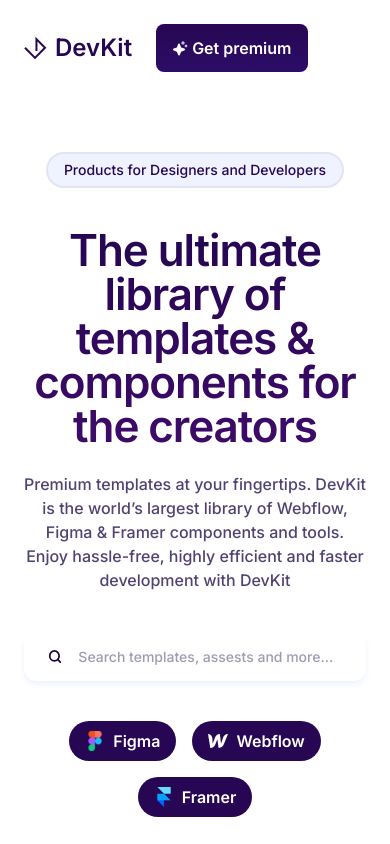
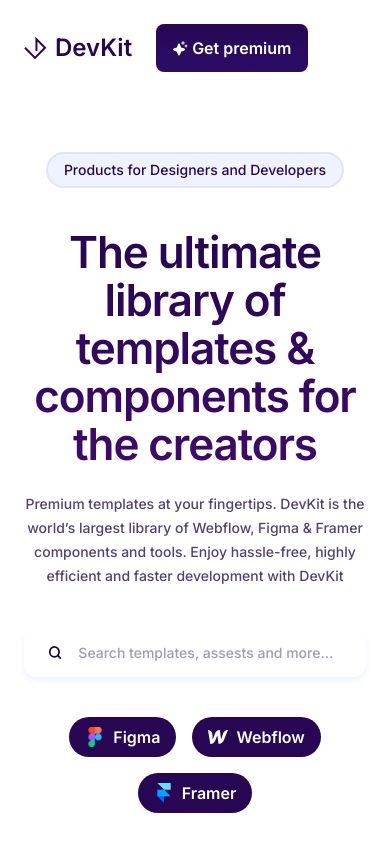
Before and after one commit to AJ1732/devkit, a React (Vite) app: page / in a window 390 px wide. Shown: the top 844 px of the page. Built offline with nearby package versions, Linux system fonts and the light colour scheme.

Commit message:
chore: update

```diff
--- a/src/sections/HeadlineSection/index.tsx
+++ b/src/sections/HeadlineSection/index.tsx
@@ -11,10 +11,10 @@
         </div>
 
         <div className="flex flex-col items-center justify-center gap-6">
-          <h1 className="max-w-[43rem] bg-gradient-to-b from-primary-500 from-[10.16%] to-[#3C0A67] to-[91.41%] bg-clip-text text-[4rem] font-semibold leading-[4rem] tracking-[-0.25rem] text-transparent max-md:text-5xl max-sm:text-[2.75rem] max-sm:tracking-tight">
+          <h1 className="max-w-xl lg:max-w-[43rem] bg-gradient-to-b from-primary-500 from-[10.16%] to-[#3C0A67] to-[91.41%] bg-clip-text text-5xl font-semibold leading-[3rem] lg:leading-[4rem] tracking-[-0.25rem] text-transparent max-sm:text-[2.75rem] max-sm:tracking-tight md:text-[4rem]">
             The ultimate library of templates & components for the creators
           </h1>
-          <p className="max-w-[61rem] font-medium leading-6 text-fade-200 md:text-lg">
+          <p className="max-w-[61rem] text-sm  md:text-base font-medium leading-6 text-fade-200 sm:text-lg">
             Premium templates at your fingertips. DevKit is the world’s largest
             library of Webflow, Figma & Framer components and tools. Enjoy
             hassle-free, highly efficient and faster development with DevKit
```
